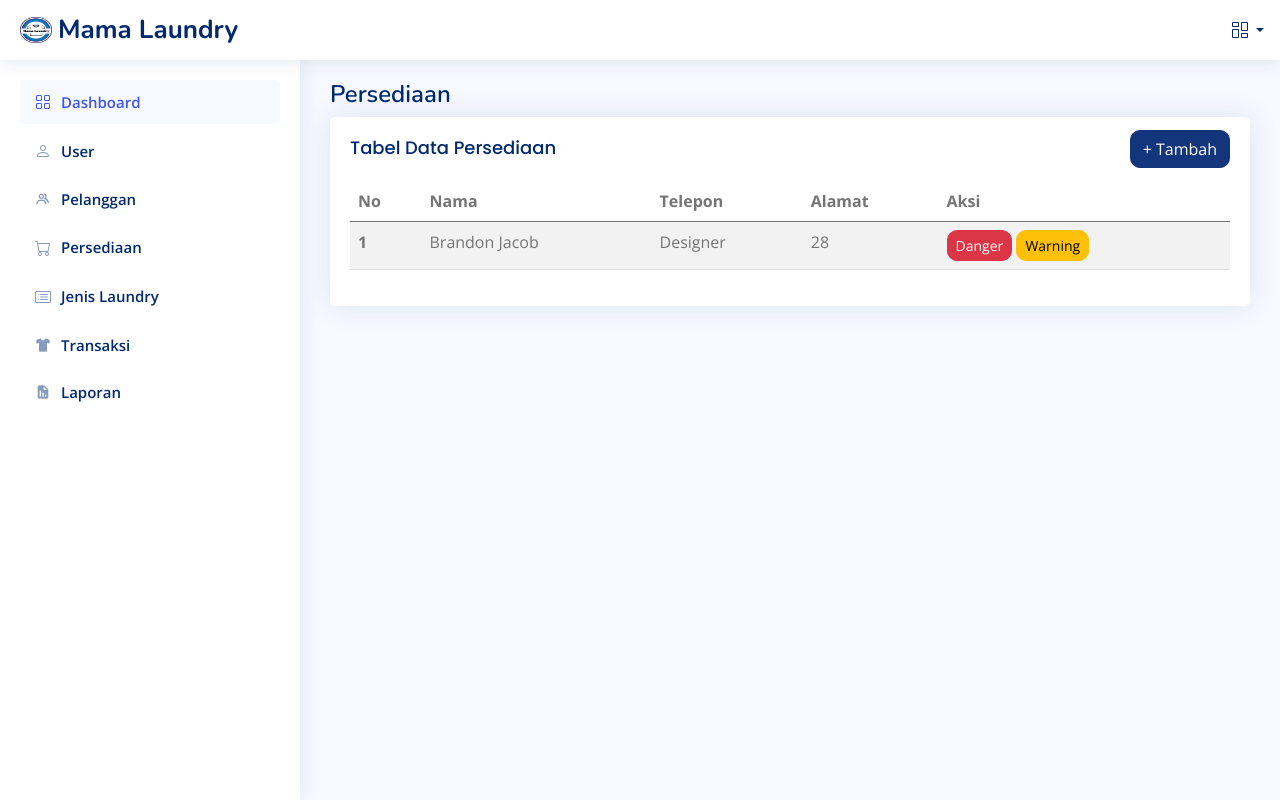
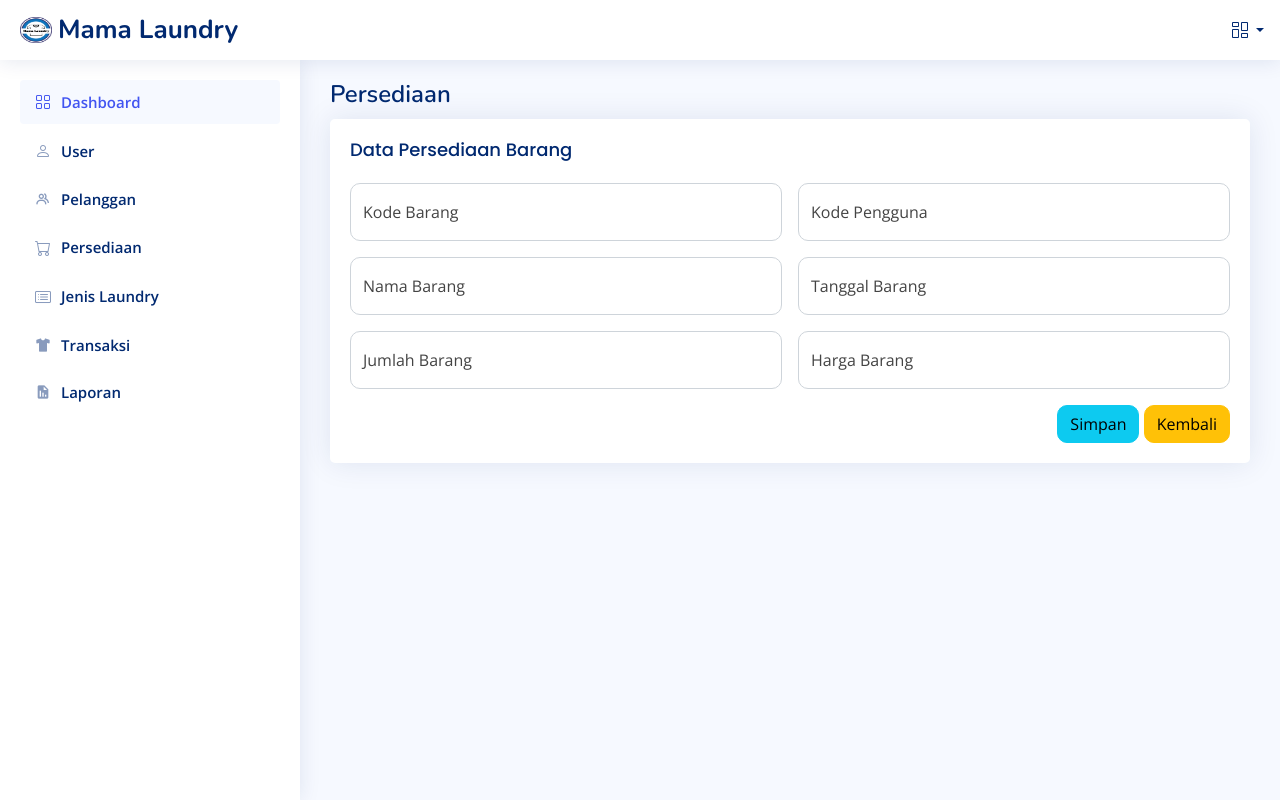
Before and after one commit to rismauldamit/si_laundry, a CodeIgniter 4 app: the page made by app/Views/persediaan.php in a window 1280 px wide. Run offline with PHP 8.4 and a stand-in for CodeIgniter, Linux system fonts and the light colour scheme; the template is opened without the code that fills it, so the values that code supplies are empty; some libraries are stand-ins or nearby versions.

Commit message:
dfghjkl;

```diff
--- a/app/Views/persediaan.php
+++ b/app/Views/persediaan.php
@@ -1,49 +1,62 @@
 <?= $this->extend('layout/karyawan_layout'); ?>
-
 <?= $this->section('content'); ?>
 <main id="main" class="main">
   <div class="pagetitle">
     <h1>Persediaan</h1>
-    <div class="card mt-2">
+    <nav>
+    </nav>
+  </div>
+  <div class="section-body">
+    <div class="card">
       <div class="card-body">
-        <div class="d-flex justify-content-between align-items-center">
-          <h5 class="card-title">Tabel Data Persediaan</h5>
-          <button type="button" class="btn btn-primary">+ Tambah</button>
-        </div>
-        <!-- Table with stripped rows -->
-        <table class="table table-striped">
-          <thead>
-            <tr>
-              <th scope="col">No</th>
-              <th scope="col">Nama</th>
-              <th scope="col">Telepon</th>
-              <th scope="col">Alamat</th>
-              <th scope="col">Aksi</th>
-            </tr>
-          </thead>
-          <tbody>
-            <tr>
-              <th scope="row">1</th>
-              <td>Brandon Jacob</td>
-              <td>Designer</td>
-              <td>28</td>
-              <td><button type="button" class="btn btn-danger btn-sm">Danger</button>
-              <button type="button" class="btn btn-warning btn-sm">Warning</button>
-            </td>
-            </tr>
-          </tbody>
-        </table>
-        <!-- End Table with stripped rows -->
+        <h5 class="card-title">Data Persediaan Barang</h5>
+
+        <!-- Floating Labels Form -->
+        <form class="row g-3">
+          <div class="col-md-6">
+            <div class="form-floating">
+              <input type="text" class="form-control" id="floatingName" placeholder="Your Name">
+              <label for="floatingName">Kode Barang</label>
+            </div>
+          </div>
+          <div class="col-md-6">
+            <div class="form-floating">
+              <input type="email" class="form-control" id="floatingEmail" placeholder="Your Email">
+              <label for="floatingEmail">Kode Pengguna</label>
+            </div>
+          </div>
+          <div class="col-md-6">
+            <div class="form-floating">
+              <input type="password" class="form-control" id="floatingPassword" placeholder="Password">
+              <label for="floatingPassword">Nama Barang</label>
+            </div>
+          </div>
+          <div class="col-md-6">
+            <div class="form-floating">
+              <input type="text" class="form-control" id="floatingZip" placeholder="Zip">
+              <label for="floatingCity">Tanggal Barang</label>
+            </div>
+          </div>
+          <div class="col-md-6">
+            <div class="form-floating">
+              <input type="text" class="form-control" id="floatingZip" placeholder="Zip">
+              <label for="floatingCity">Jumlah Barang</label>
+            </div>
+          </div>
+          <div class="col-md-6">
+            <div class="form-floating">
+              <input type="text" class="form-control" id="floatingZip" placeholder="Zip">
+              <label for="floatingCity">Harga Barang</label>
+            </div>
+          </div>
+          <div class="text-end">
+            <button type="submit" class="btn btn-info">Simpan</button>
+            <button type="reset" class="btn btn-warning">Kembali</button>
+          </div>
+        </form><!-- End floating Labels Form -->
 
       </div>
     </div>
   </div>
-  <!-- End Table with stripped rows -->
-
-  </div>
-  </div>
-
-  </div>
-
 </main>
 <?= $this->endSection(); ?>
```
Also changed, not shown: app/Views/landingpage.php (+15 -15 lines).
